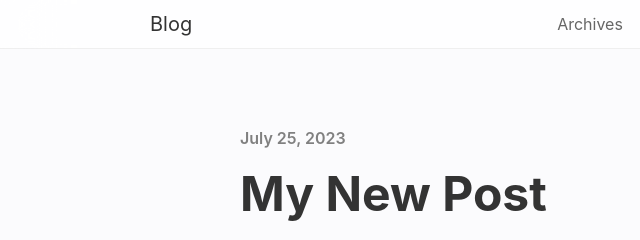
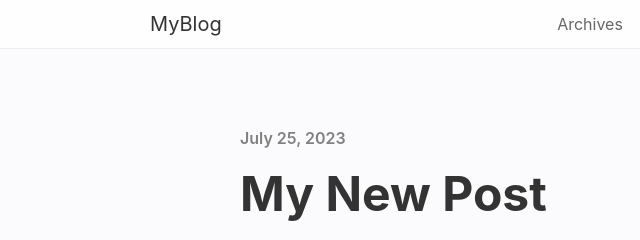
Before and after one commit to Tayy27/Tayy27.github.io, a plain HTML site: page 2023/07/25/My-New-Post/index.html in a window 1280 px wide. Shown: the top 240 px of the page, 0-640 px from the left. Drawn offline with nearby package versions, Linux system fonts and the light colour scheme.

Commit message:
Site updated: 2023-07-26 02:10:46

```diff
--- a/2023/07/25/My-New-Post/index.html
+++ b/2023/07/25/My-New-Post/index.html
@@ -99,7 +99,7 @@
     >
         <nav id="theme-nav">
     <div class="inner">
-        <a class="title" href="/">Blog</a>
+        <a class="title" href="/">MyBlog</a>
         <div class="nav-arrow"></div>
         <div class="nav-items">
             <a class="nav-item nav-item-home" href="/">Home</a>
```
Also changed, not shown: 2023/07/25/hello-world/index.html (+1 -1 lines), about/index.html (+1 -1 lines), archives/2023/07/index.html (+1 -1 lines), archives/2023/index.html (+1 -1 lines), archives/index.html (+1 -1 lines), index.html (+1 -1 lines).
